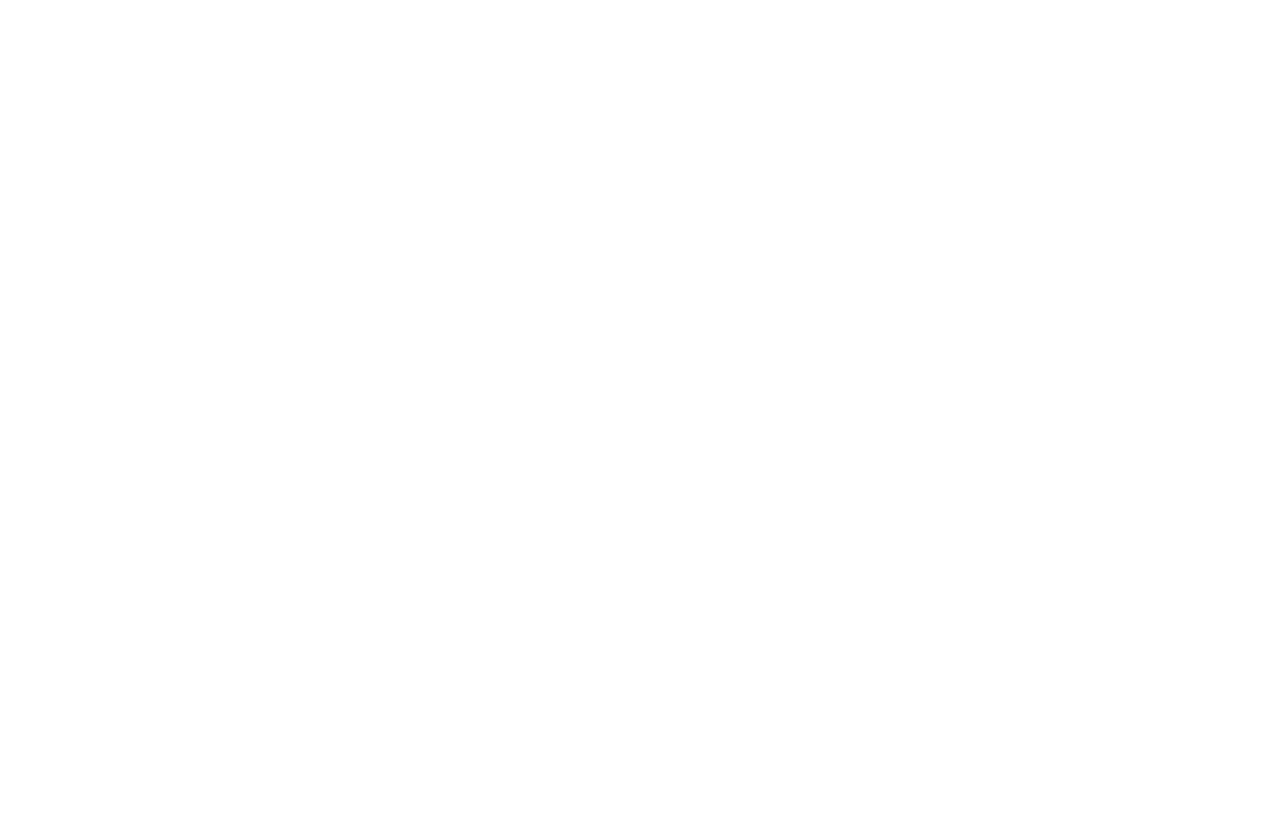
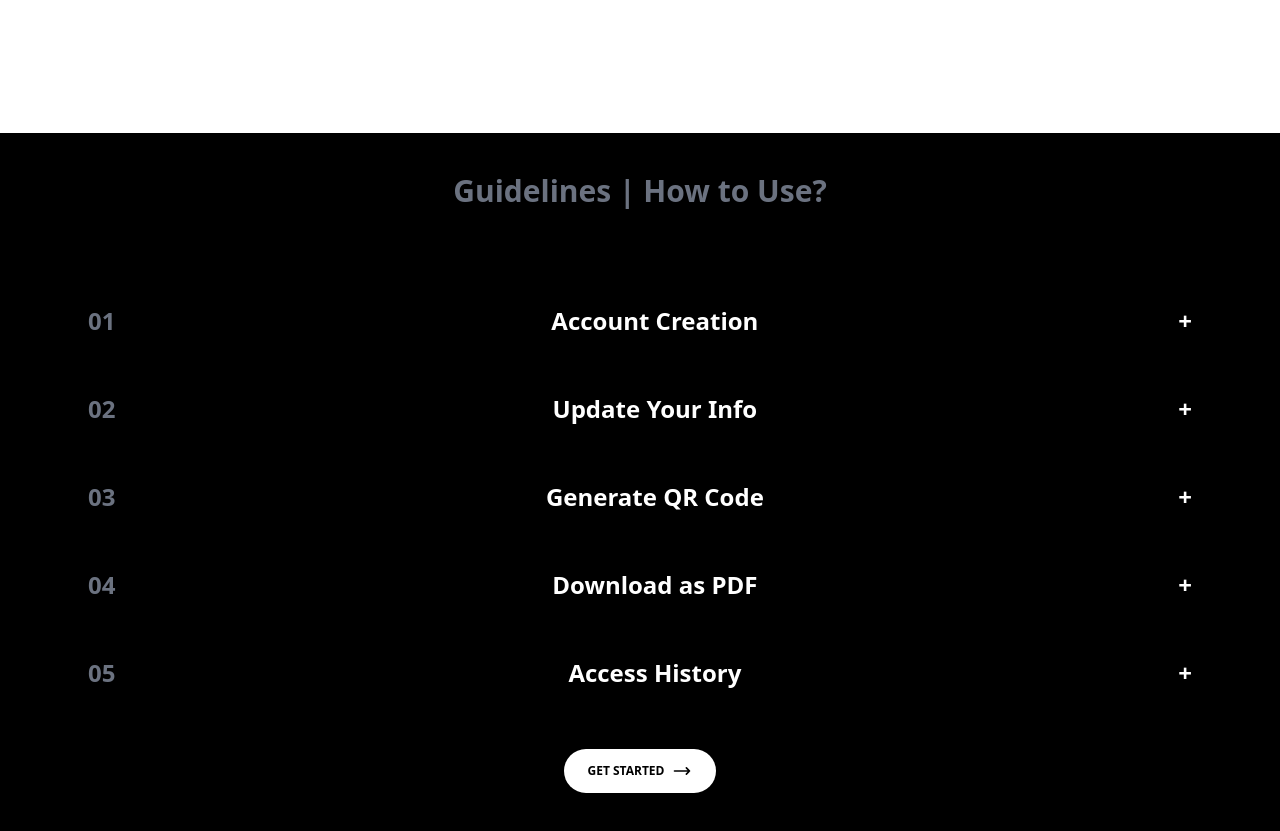
Before and after one commit to iamkarthykeyan/Excel-Projects, a React (Vite) app in the folder React-TaxInvoice/: page / in a window 1280 px wide. Shown: the part 1700-2531 px from the top of the page. Before the commit the page ends 1833 px from the top, so only its background shows below. Built offline with nearby package versions, Linux system fonts and the light colour scheme.

Commit message:
Still on prog

```diff
--- a/React-TaxInvoice/src/App.jsx
+++ b/React-TaxInvoice/src/App.jsx
@@ -1,6 +1,7 @@
 import './App.css'
 import Front1 from './Components/LandingPage/Front1'
 import Front2 from './Components/LandingPage/Front2'
+import Front3 from './Components/LandingPage/Front3'
 import Navbar from './Components/Navbar/Navbar'
 
 function App() {
@@ -9,7 +10,8 @@
     <>
       <Navbar />
       <Front1 />
-      <Front2/>
+      <Front2 />
+      <Front3 />
     </>
   )
 }
--- a/React-TaxInvoice/src/Components/LandingPage/Front2.jsx
+++ b/React-TaxInvoice/src/Components/LandingPage/Front2.jsx
@@ -6,16 +6,17 @@
 
 const BlogSection = () => {
   useEffect(() => {
-    // Animation for the left section
+    // Staggered animation for the left section
     gsap.fromTo(
       ".fade-in-left",
       { x: -100, opacity: 0 }, // Start from left and transparent
       {
         x: 0, // End at original position
         opacity: 1, // Fully visible
-        duration: 1.5,
+        duration: 1,
+        stagger: 0.5, // Stagger each element by 0.3 seconds
         scrollTrigger: {
-          trigger: ".fade-in-left", // Trigger animation on this element
+          trigger: ".fade-in-left", // Trigger animation on these elements
           start: "top 80%", // Start the animation when the top of the element is 80% from the top of the viewport
           toggleActions: "play none none reverse", // Play on enter, reverse on leave
         },
@@ -30,9 +31,9 @@
 
       <div className="grid grid-cols-1 lg:grid-cols-3 gap-12">
         {/* Left Column */}
-        <div className="lg:col-span-2 space-y-12 fade-in-left">
+        <div className="lg:col-span-2 space-y-12">
           {/* First Article */}
-          <div className="flex space-x-6">
+          <div className="flex space-x-6 fade-in-left">
             <div className="w-1/3">
               <img
                 src="https://images.unsplash.com/photo-1535378917042-10a22c95931a?w=500&auto=format&fit=crop&q=60&ixlib=rb-4.0.3&ixid=M3wxMjA3fDB8MHxzZWFyY2h8OTl8fGFpfGVufDB8fDB8fHww"
@@ -148,7 +149,7 @@
             <img
               src="https://images.unsplash.com/photo-1546430783-fe4b9c159e52?q=80&w=2070&auto=format&fit=crop&ixlib=rb-4.0.3&ixid=M3wxMjA3fDB8MHxwaG90by1wYWdlfHx8fGVufDB8fHx8fA%3D%3D"
               alt="Article 4"
-              className="rounded-lg w-full"
+              className="rounded-lg mb-4"
             />
             <div className="absolute bottom-4 left-4 text-white">
               <span className="text-sm font-bold uppercase">Quote</span>
--- /dev/null
+++ b/React-TaxInvoice/src/Components/LandingPage/Front3.jsx
@@ -0,0 +1,113 @@
+import React, { useState, useRef, useEffect } from "react";
+import { gsap } from "gsap";
+import { ScrollTrigger } from "gsap/ScrollTrigger";
+import { Button } from "@material-tailwind/react";
+
+gsap.registerPlugin(ScrollTrigger);
+
+const services = [
+    { title: "Account Creation", content: "Easily create your account with our user-friendly registration process. Secure your personal information while signing up." },
+    { title: "Update Your Info", content: "Keep your account details up to date. You can modify your personal or business information anytime." },
+    { title: "Generate QR Code", content: "Instantly generate a QR code for your invoices and payments, making transactions seamless for you and your customers." },
+    { title: "Download as PDF", content: "Download your invoices and transaction history as a PDF for your records or to share with your clients." },
+    { title: "Access History", content: "View your full history of transactions, invoices, and account activity at any time for easy record-keeping and monitoring." },
+  ];
+
+
+const Front3 = () => {
+    const [openIndex, setOpenIndex] = useState(null);
+    const contentRefs = useRef([]); // Ref array to store refs for each collapsible section
+
+    useEffect(() => {
+        if (openIndex !== null) {
+            gsap.to(contentRefs.current[openIndex], {
+                height: "auto",
+                opacity: 1,
+                duration: 0.6,
+                ease: "power2.out",
+            });
+        }
+    }, [openIndex]);
+
+    const toggleSection = (index) => {
+        if (openIndex === index) {
+            // Collapse the section smoothly
+            gsap.to(contentRefs.current[index], {
+                height: 0,
+                opacity: 0,
+                duration: 0.5,
+                ease: "power2.out",
+            });
+            setOpenIndex(null);
+        } else {
+            // Expand the new section
+            gsap.to(contentRefs.current[index], {
+                height: "auto",
+                opacity: 1,
+                duration: 0.6,
+                ease: "power2.out",
+            });
+
+            // Collapse previously opened section
+            if (openIndex !== null) {
+                gsap.to(contentRefs.current[openIndex], {
+                    height: 0,
+                    opacity: 0,
+                    duration: 0.5,
+                    ease: "power2.out",
+                });
+            }
+            setOpenIndex(index);
+        }
+    };
+
+    return (
+        <div className=" text-white min-h-screen flex flex-col items-center py-10 bg-black">
+            {/* Heading */}
+            <h1 className="text-3xl font-bold text-gray-500 mb-20">Guidelines | How to Use?</h1>
+
+            {/* Service List */}
+            <div className="w-full max-w-full px-4 md:px-16">
+                {services.map((service, index) => (
+                    <div key={index} className="mb-4">
+                        {/* Button to toggle open/close */}
+                        <button
+                            onClick={() => toggleSection(index)}
+                            className="flex justify-between items-center w-full px-6 py-4 bg-black text-left text-2xl font-semibold rounded-lg"
+                        >
+                            <span className="mr-4 text-gray-500">{`${index + 1}`.padStart(2, '0')}</span>
+                            <span>{service.title}</span>
+                            <span>{openIndex === index ? "–" : "+"}</span>
+                        </button>
+
+                        <div
+                            ref={(el) => (contentRefs.current[index] = el)}
+                            className="overflow-hidden px-6 py-0 mt-2 rounded-md text-white"
+                            style={{ height: 0, opacity: 0 }}
+                        >
+                            <p className="text-2xl py-4 text-gray-500 text-center">{service.content}</p>
+                        </div>
+                    </div>
+                ))}
+            </div>
+            <Button className="flex items-center justify-center gap-2 mt-5 bg-white text-black font-bold py-3 px-6 rounded-full shadow-lg hover:bg-grey-700 transition-all duration-300">
+          GET STARTED
+          <svg
+            xmlns="http://www.w3.org/2000/svg"
+            fill="none"
+            viewBox="0 0 24 24"
+            strokeWidth={2}
+            stroke="currentColor"
+            className="h-5 w-5"
+          >
+            <path
+              strokeLinecap="round"
+              strokeLinejoin="round"
+              d="M17.25 8.25L21 12m0 0l-3.75 3.75M21 12H3"
+            />
+          </svg>
+        </Button>
+        </div>
+    );
+};
+export default Front3;
```
